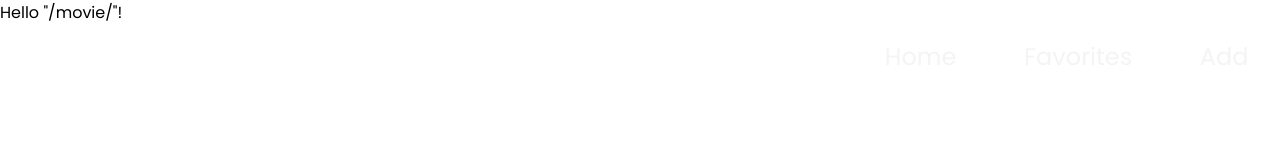
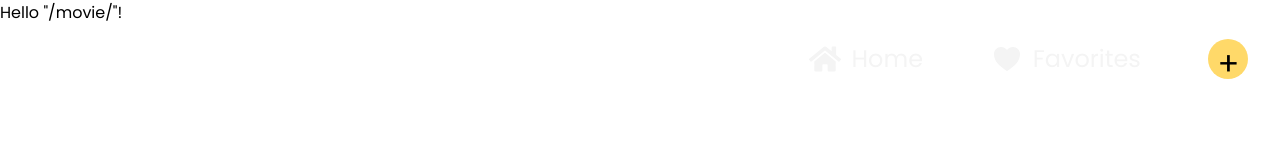
Before and after one commit to SupySopu/MovieWeb, a React (Vite) app: page /movie in a window 1280 px wide. Shown: the top 160 px of the page. Built offline with nearby package versions, Linux system fonts and the light colour scheme.

Commit message:
fix/ayuda de mentores

```diff
--- /dev/null
+++ b/src/components/AddMovieBtn/AddMovieBtn.module.scss
@@ -0,0 +1,12 @@
+.add-movie-btn{
+    background-color: $highlight-color;
+    border-radius: 50%;
+    border: none;
+    width: 40px;
+    height: 40px;
+    font-size: 2rem;
+
+    p{
+        color: #0000;
+    }
+}
--- /dev/null
+++ b/src/components/AddMovieBtn/AddMovieBtn.tsx
@@ -0,0 +1,11 @@
+import { Button } from '@headlessui/react'
+
+export default function AddMovieBtn() {
+  return (
+    <>
+        <Button className="add-movie-btn">
+            +
+        </Button>
+    </>
+  )
+}
--- a/src/components/HeartFavorites/HeartFavorites.module.scss
+++ b/src/components/HeartFavorites/HeartFavorites.module.scss
@@ -0,0 +1,6 @@
+.heart-btn{
+    background-color: transparent;
+    border: none;
+    margin: 0;
+    padding: 0;
+}
--- a/src/components/HeartFavorites/HeartFavorites.tsx
+++ b/src/components/HeartFavorites/HeartFavorites.tsx
@@ -4,7 +4,7 @@ import { IoHeartOutline } from "react-icons/io5";
 export default function HeartFavorites() {
   return (
     <>
-    <Button>
+    <Button className="heart-btn">
       <IoHeartOutline className="icon-heart" />
     </Button>
     </>
--- a/src/components/HomeAddBtn/HomeAddBtn.module.scss
+++ b/src/components/HomeAddBtn/HomeAddBtn.module.scss
@@ -0,0 +1,10 @@
+.home-add-btn{
+    font-size: 1.3rem;
+    font-weight: bold;
+    color: $base-color;
+    margin-top: 15px;
+    background-color: $highlight-color;
+    border-radius: 50px;
+    border-color: $font-default-color;
+    padding: 10px 30px 10px 30px;
+}
--- a/src/components/HomeAddBtn/HomeAddBtn.tsx
+++ b/src/components/HomeAddBtn/HomeAddBtn.tsx
@@ -1,8 +1,9 @@
+import { Button } from "@headlessui/react";
 
 export default function HomeAddBtn() {
   return (
     <>
-        <button>Add your movies</button>
+      <Button className="home-add-btn">Add your movies</Button>
     </>
   )
 }
--- a/src/components/MovieCard/MovieCard.module.scss
+++ b/src/components/MovieCard/MovieCard.module.scss
@@ -1,7 +1,10 @@
 .movie-card{
     margin: 2%;
     margin-bottom: 0%;
-    width: 250px;
+
+    .redirect-card{
+        background-color: $base-color;
+        border: none;
 
         .improv-img{
             background-color: $secondary-color;
@@ -14,6 +17,9 @@
             font-size: 1.8rem;
             margin-top: 12px;
             margin-bottom: 0px;
+            color: $font-default-color;
+            justify-content: flex-start
+        }
     }
 
     .info {
--- a/src/components/MovieCard/Moviecard.tsx
+++ b/src/components/MovieCard/Moviecard.tsx
@@ -1,3 +1,4 @@
+import { Button } from "@headlessui/react";
 import HeartFavorites from "../HeartFavorites/HeartFavorites";
 import StarBtn from "../StarBtn/StarBtn";
 
@@ -6,8 +7,10 @@ import StarBtn from "../StarBtn/StarBtn";
 export default function Moviecard() {
   return (
     <div className="movie-card">
-        <div className="improv-img"></div>
-        <h3>Movie Card</h3>
+        <Button className="redirect-card">
+          <div className="improv-img"></div>
+          <h3>Movie Card</h3>
+        </Button>
         <div className="info">
             <div className="info-left">
               <StarBtn />
--- a/src/components/NavBar/NavBar.module.scss
+++ b/src/components/NavBar/NavBar.module.scss
@@ -11,6 +11,8 @@
     align-items: center;
 
     a {
+        display: flex;
+        align-items: center;
         color: $font-default-color;
         font-size: 1.5rem;
         padding: 1.8rem;
@@ -31,4 +33,9 @@
         align-items: center;
         gap: 10px;
     }
+
+    .icon{
+        font-size: 2rem;
+        margin-right: 10px;
     }
+}
--- a/src/components/NavBar/NavBar.tsx
+++ b/src/components/NavBar/NavBar.tsx
@@ -1,4 +1,7 @@
 import { Link } from '@tanstack/react-router'
+import AddMovieBtn from '../AddMovieBtn/AddMovieBtn'
+import { FaHome } from "react-icons/fa";
+import { IoHeartSharp } from "react-icons/io5";
 
 export default function NavBar() {
   return (
@@ -8,13 +11,15 @@ export default function NavBar() {
       </div>
       <div className="navbar-right">
         <Link to="/" className="">
+        <FaHome className='icon'/>
           Home
         </Link>{' '}
         <Link to="/favorites" className="">
+          <IoHeartSharp className='icon'/>
           Favorites
         </Link>{' '}
         <Link to="/addMovie" className="">
-          Add
+          <AddMovieBtn />
         </Link>
       </div>
     </div>
--- a/src/index.scss
+++ b/src/index.scss
@@ -15,6 +15,7 @@
 @import "./components/Pagination/Pagination.module.scss";
 @import "./components/Searchbar/Searchbar.module.scss";
 @import "./components/Tag/Tag.module.scss";
+@import "./components/AddMovieBtn/AddMovieBtn.module.scss";
 
 @import "./screens/index.module.scss";
 @import "./screens/addMovie.module.scss";
--- a/src/screens/index.module.scss
+++ b/src/screens/index.module.scss
@@ -38,17 +38,6 @@
             font-weight: 400;
             font-style: normal;
             filter: drop-shadow(rgb(0, 0, 0) 0rem 4px 6px);
-        }
-
-        button{
-                font-size: 1.3rem;
-                font-weight: bold;
-                color: $base-color;
-                margin-top: 15px;
-                background-color: $highlight-color;
-                border-radius: 50px;
-                border-color: $font-default-color;
-                padding: 10px 30px 10px 30px;
         }
     }
 
```
Lines whose indentation alone changed are shown as unchanged.
